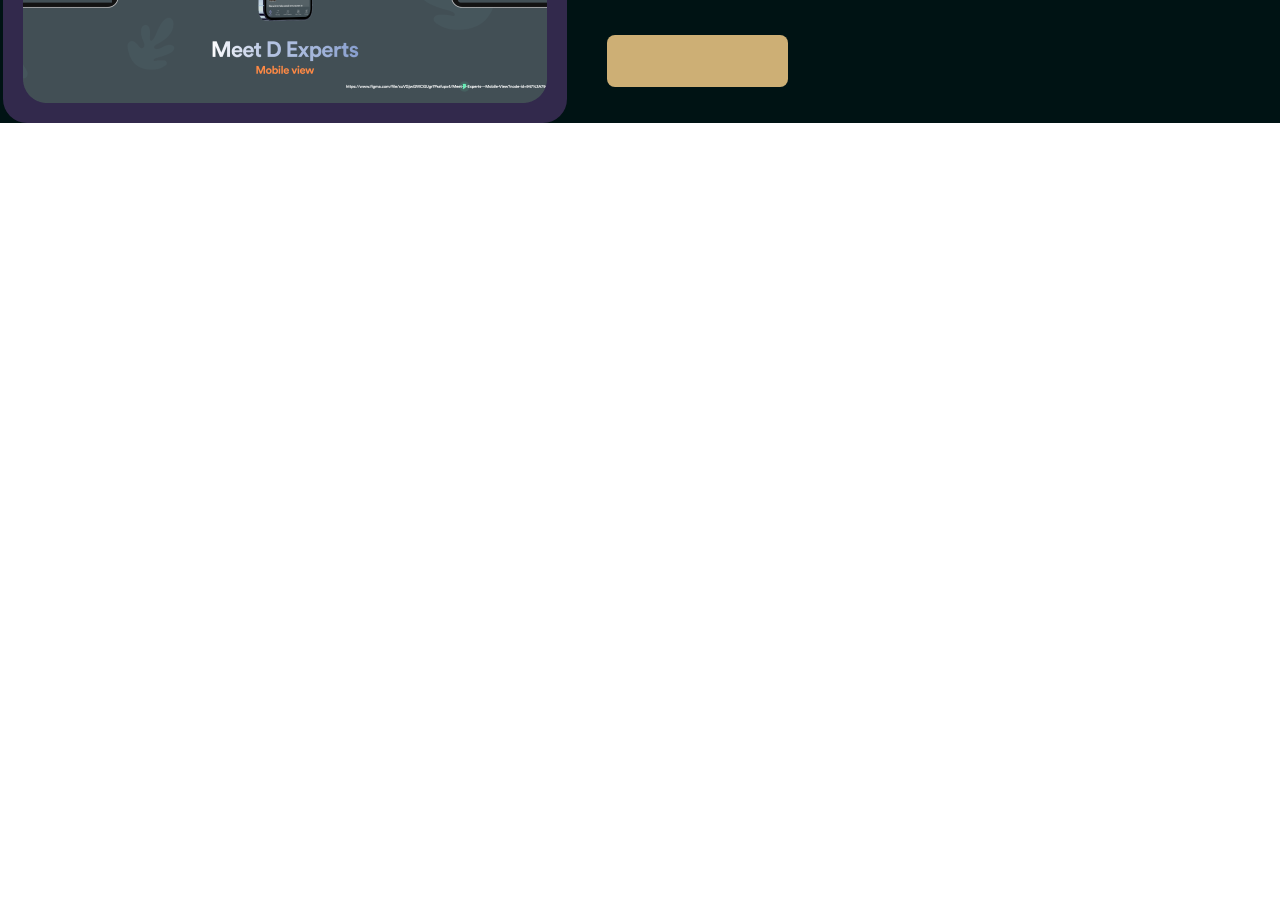
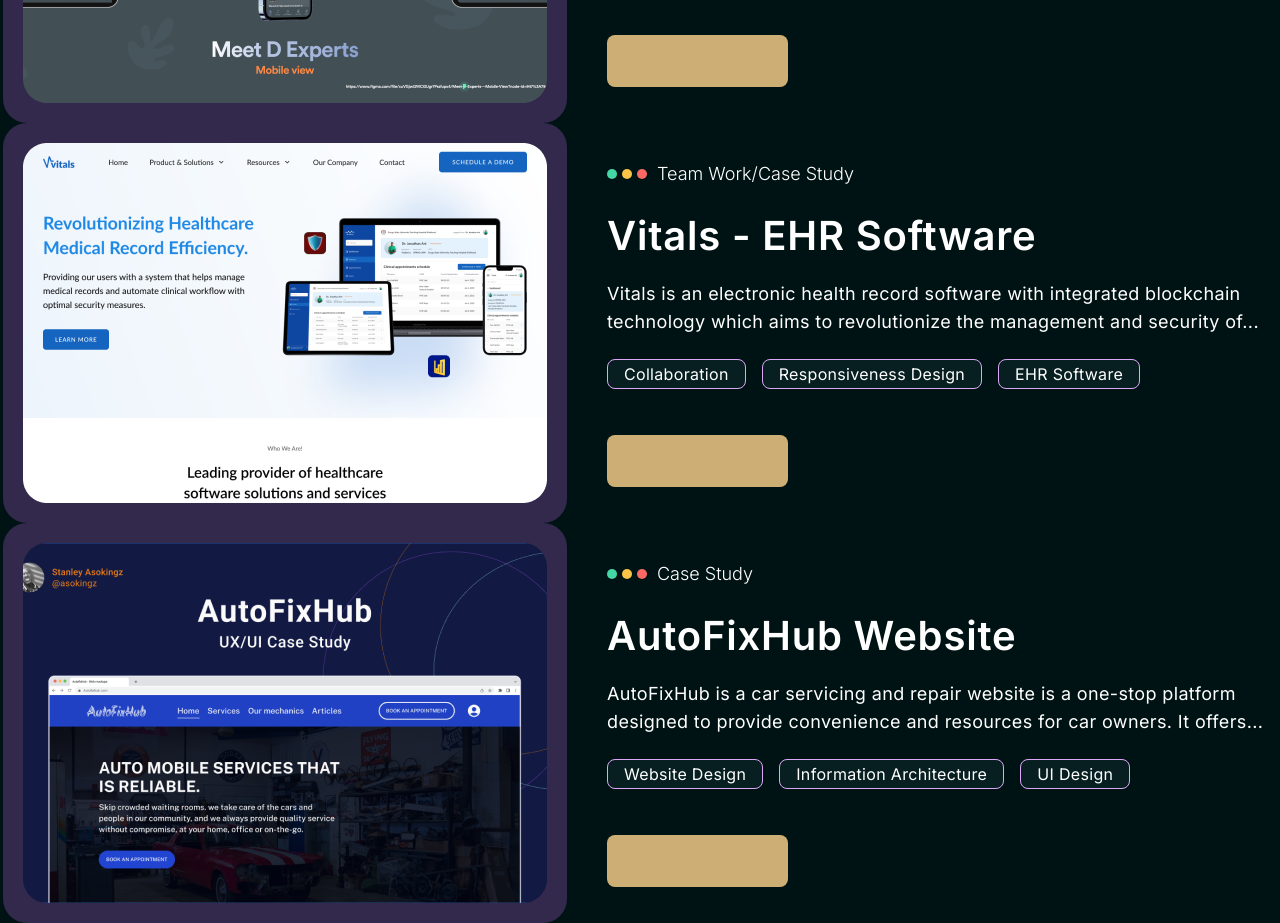
Before and after one commit to Maxwell011/portfolio-design, a Next.js app: page / in a window 1280 px wide. Shown: the part 2740-3663 px from the top of the page. Before the commit the page ends 2863 px from the top, so only its background shows below. Built offline with nearby package versions, Linux system fonts and the light colour scheme.

Commit message:
Add new work data to constants/index.ts

```diff
--- a/constants/index.ts
+++ b/constants/index.ts
@@ -44,4 +44,22 @@
     tech: ["Mobile Design", "Figma", "Responsiveness", "UI Design"],
     link: "",
   },
+  {
+    image: "/Rectangle 23 (3).png",
+    heading: "Team Work/Case Study",
+    title: "Vitals - EHR Software",
+    description:
+      "Vitals is an electronic health record software with integrated blockchain technology which aims to revolutionize the management and security of...",
+    tech: ["Collaboration", "Responsiveness Design", "EHR Software"],
+    link: "",
+  },
+  {
+    image: "/Rectangle 23 (2).png",
+    heading: "Case Study",
+    title: "AutoFixHub Website",
+    description:
+      "AutoFixHub is a car servicing and repair website is a one-stop platform designed to provide convenience and resources for car owners. It offers...",
+    tech: ["Website Design", "Information Architecture", "UI Design"],
+    link: "",
+  },
 ];
```
